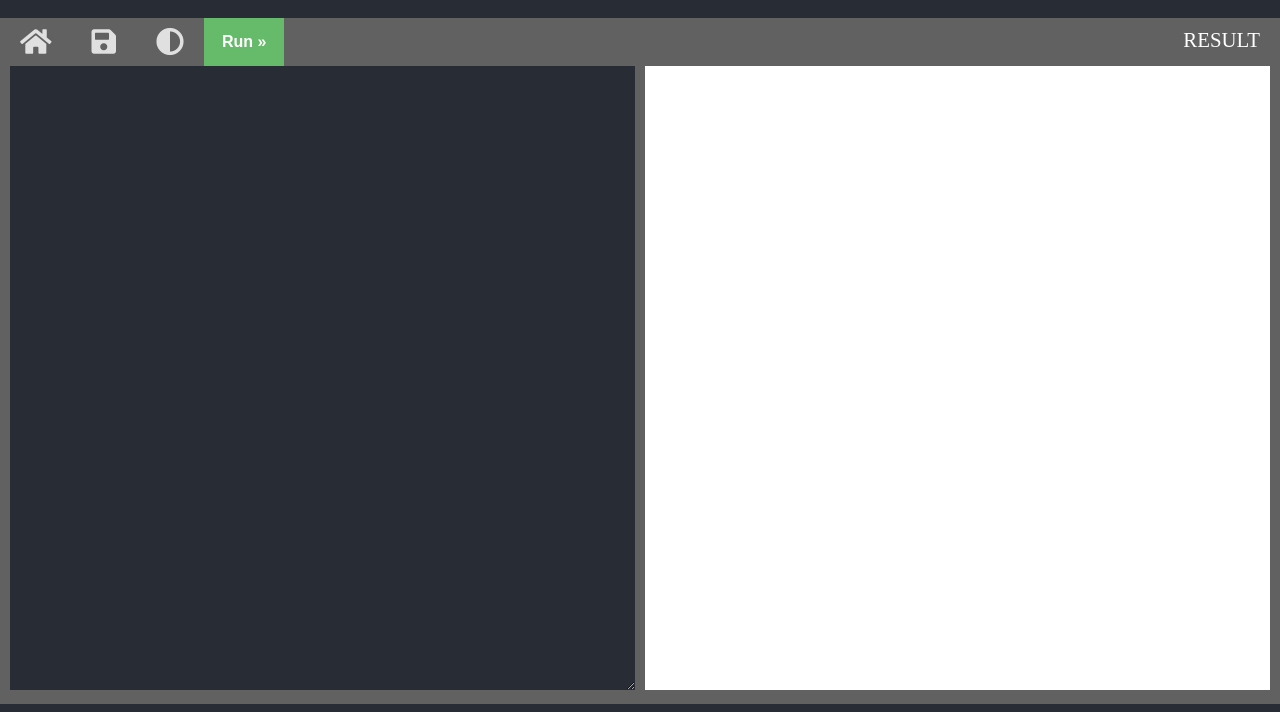
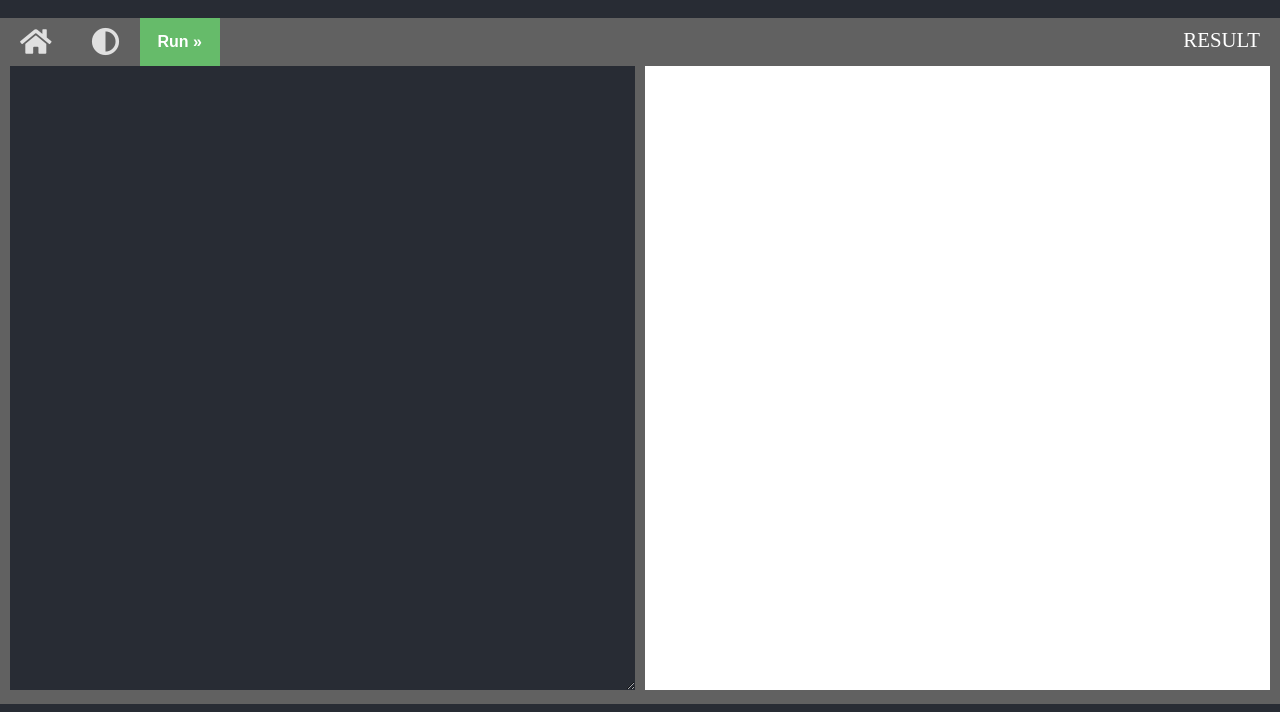
Before and after one commit to mutsam/LanguageSwitch, a plain HTML site: page index.html in a window 1280 px wide. Shown: the part 88-800 px from the top of the page. Drawn offline with Linux system fonts and the light colour scheme.

Commit message:
Update index.html

```diff
--- a/index.html
+++ b/index.html
@@ -17,7 +17,6 @@
   <div id='headCon'>
    <div class='btn'>
 	   <a href="#"  id='changeA1'target="_blank" class="fa fa-home" ></a>
-	   <a href="#"  id='changeA2' class="fa fa-save"   >   </a>
 	   <a href="#"  id='changeA' class="fa fa-adjust " >   </a>
 	   <button id='play' style="font-size:16px" >Run »</button>
 
```
